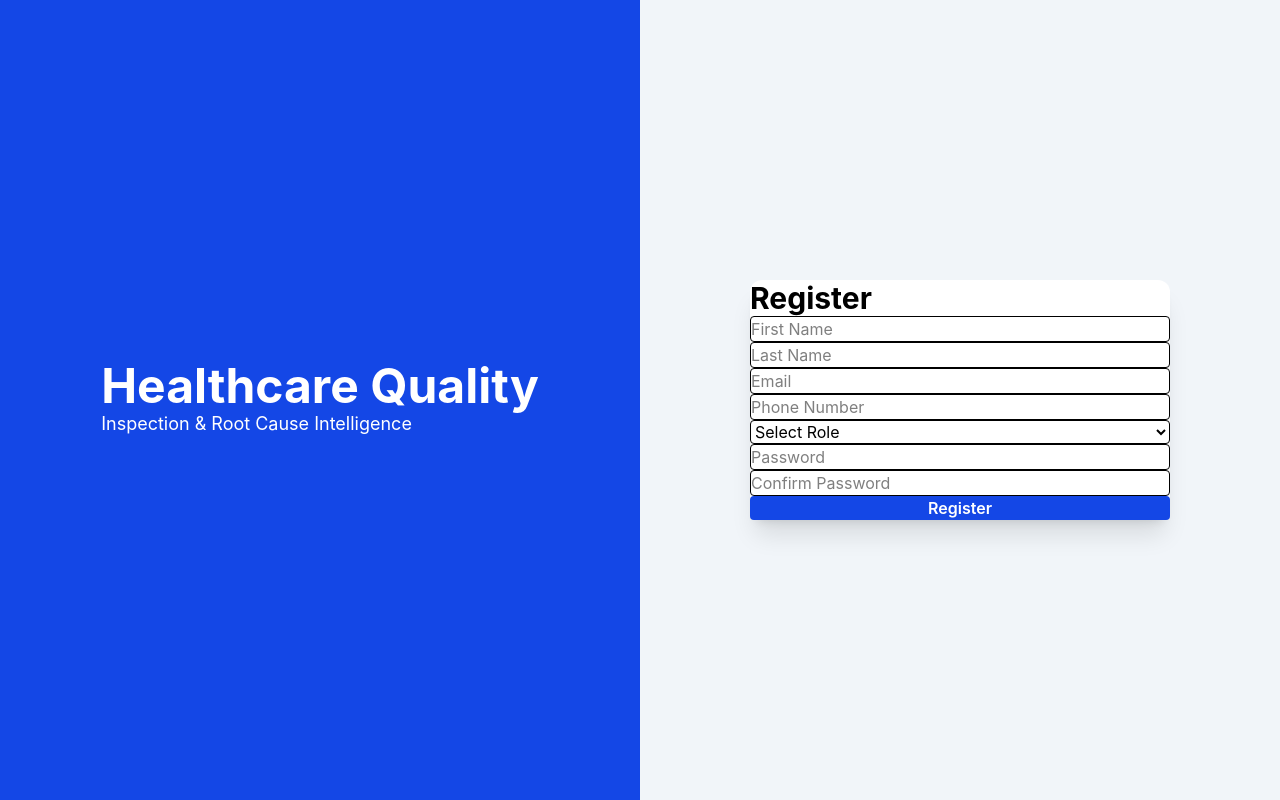
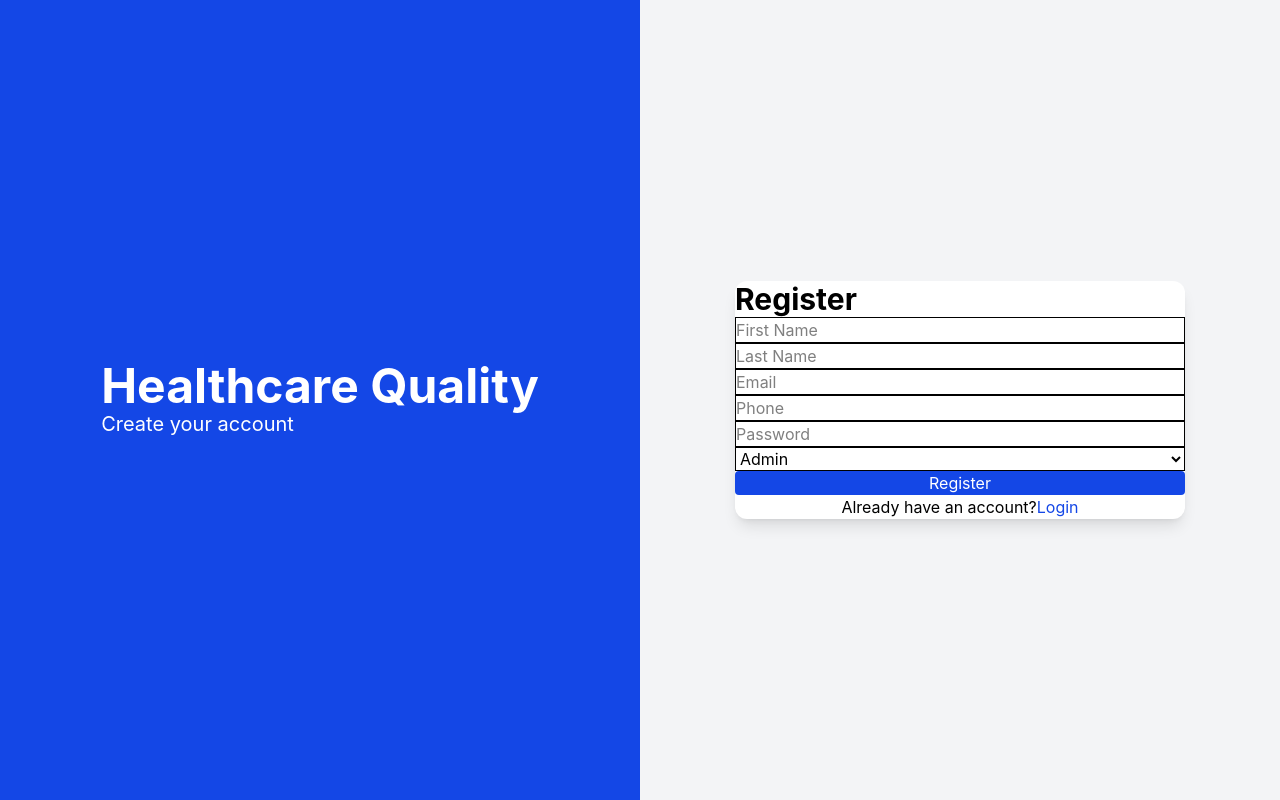
Before and after one commit to Rishij4/healthcare-quality-frontend, a React (Vite) app: page /register in a window 1280 px wide. Built offline with nearby package versions, Linux system fonts and the light colour scheme.

Commit message:
Update Register.jsx

```diff
--- a/src/pages/auth/Register.jsx
+++ b/src/pages/auth/Register.jsx
@@ -1,13 +1,138 @@
-import AuthLayout from "../../layouts/AuthLayout";
-import AuthCard from "../../components/auth/AuthCard";
-import RegisterForm from "../../components/auth/RegisterForm";
+import { useState } from "react";
+import { useNavigate, Link } from "react-router-dom";
+import axios from "../../api/axios";
 
 export default function Register() {
+  const navigate = useNavigate();
+
+  const [form, setForm] = useState({
+    firstName: "",
+    lastName: "",
+    email: "",
+    phone: "",
+    password: "",
+    role: "Admin",
+  });
+
+  const handleChange = (e) => {
+    setForm({
+      ...form,
+      [e.target.name]: e.target.value,
+    });
+  };
+
+  const handleSubmit = async (e) => {
+    e.preventDefault();
+
+    try {
+      await axios.post("/auth/register", form);
+
+      alert("Registration Successful");
+
+      navigate("/login");
+    } catch (err) {
+      alert(
+        err.response?.data?.message || "Registration Failed"
+      );
+    }
+  };
+
   return (
-    <AuthLayout>
-      <AuthCard title="Register">
-        <RegisterForm />
-      </AuthCard>
-    </AuthLayout>
+    <div className="min-h-screen flex">
+
+      <div className="w-1/2 bg-blue-700 flex items-center justify-center text-white">
+        <div>
+          <h1 className="text-5xl font-bold">
+            Healthcare Quality
+          </h1>
+
+          <p className="mt-3 text-xl">
+            Create your account
+          </p>
+        </div>
+      </div>
+
+      <div className="w-1/2 flex justify-center items-center bg-gray-100">
+
+        <form
+          onSubmit={handleSubmit}
+          className="bg-white p-8 rounded-xl shadow-lg w-[450px]"
+        >
+
+          <h2 className="text-3xl font-bold mb-6">
+            Register
+          </h2>
+
+          <input
+            className="border p-2 w-full mb-3"
+            placeholder="First Name"
+            name="firstName"
+            onChange={handleChange}
+          />
+
+          <input
+            className="border p-2 w-full mb-3"
+            placeholder="Last Name"
+            name="lastName"
+            onChange={handleChange}
+          />
+
+          <input
+            className="border p-2 w-full mb-3"
+            placeholder="Email"
+            name="email"
+            type="email"
+            onChange={handleChange}
+          />
+
+          <input
+            className="border p-2 w-full mb-3"
+            placeholder="Phone"
+            name="phone"
+            onChange={handleChange}
+          />
+
+          <input
+            className="border p-2 w-full mb-3"
+            placeholder="Password"
+            name="password"
+            type="password"
+            onChange={handleChange}
+          />
+
+          <select
+            className="border p-2 w-full mb-5"
+            name="role"
+            onChange={handleChange}
+          >
+            <option>Admin</option>
+            <option>Manager</option>
+            <option>Quality Engineer</option>
+            <option>Doctor</option>
+            <option>Nurse</option>
+          </select>
+
+          <button
+            className="bg-blue-700 text-white w-full py-2 rounded"
+          >
+            Register
+          </button>
+
+          <p className="text-center mt-5">
+            Already have an account?
+
+            <Link
+              to="/login"
+              className="text-blue-700 ml-2"
+            >
+              Login
+            </Link>
+          </p>
+
+        </form>
+
+      </div>
+
+    </div>
   );
 }
```
